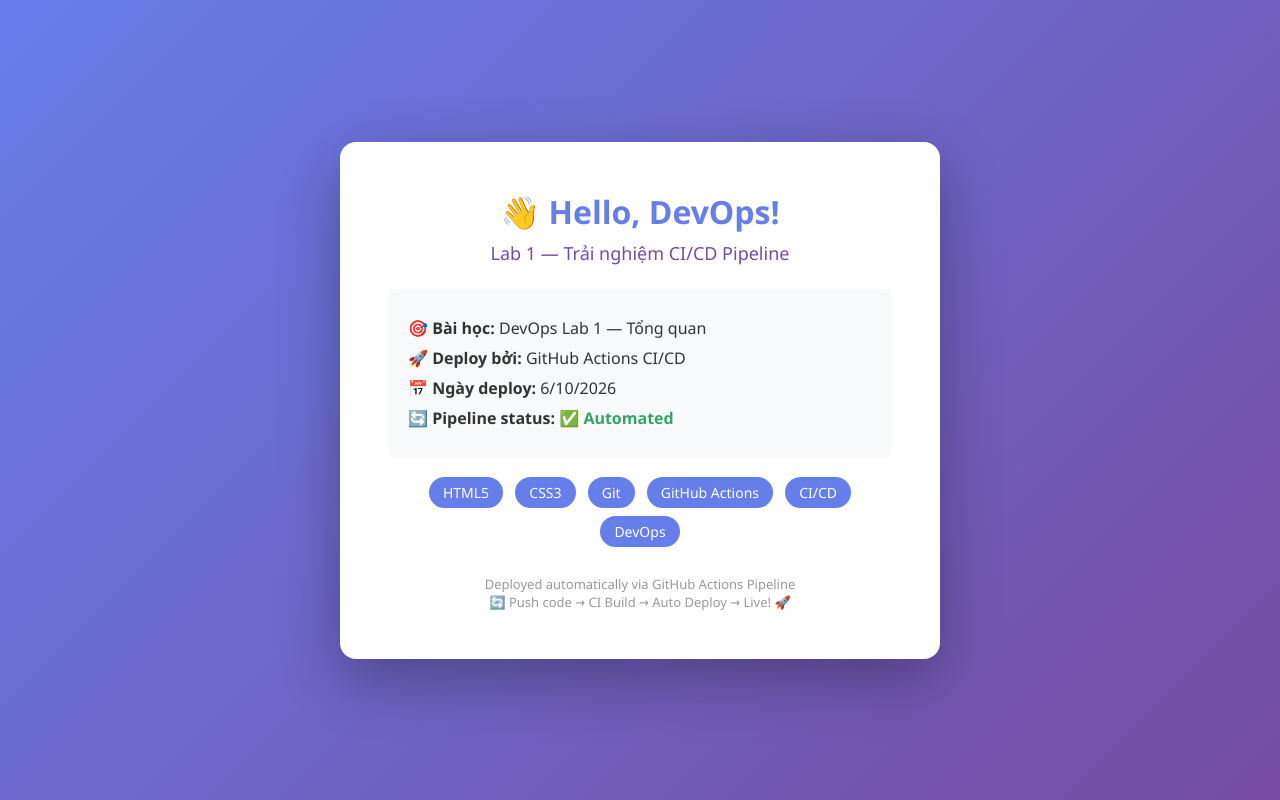
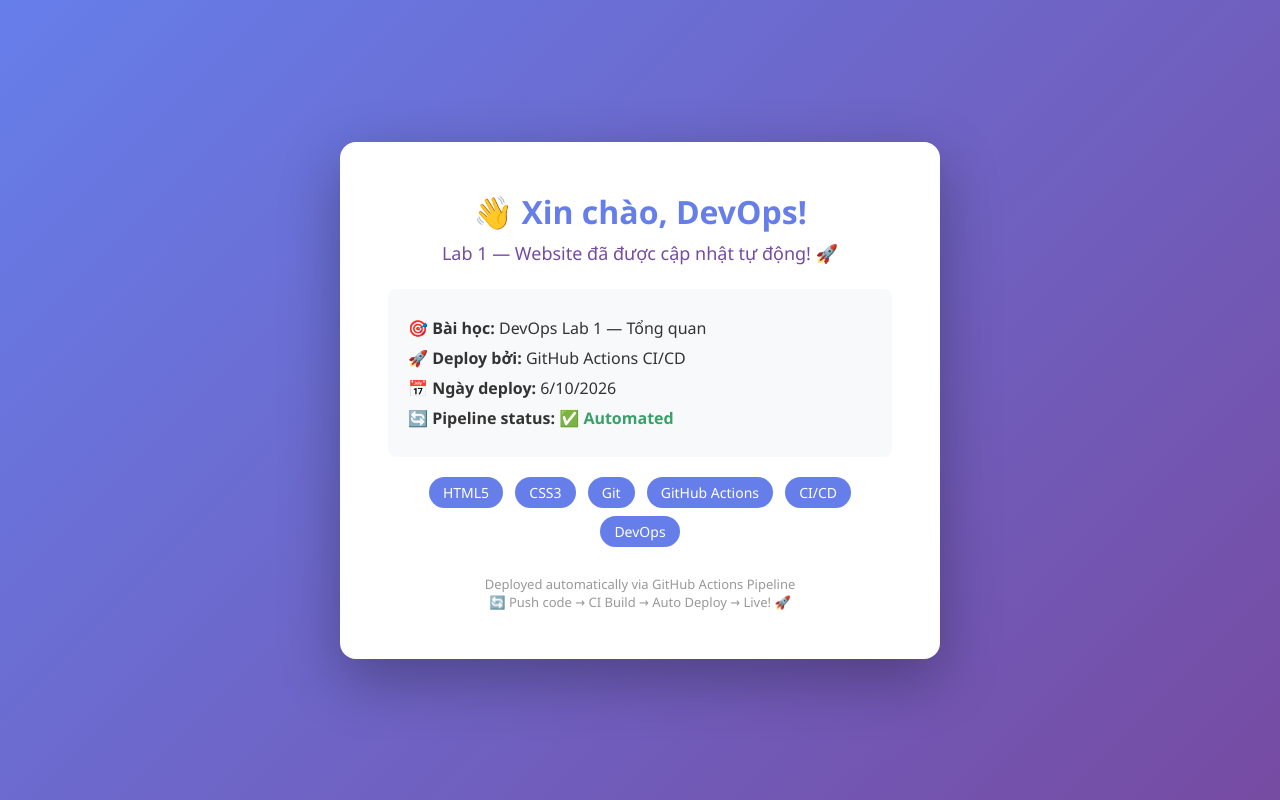
Before and after one commit to tuanbui69/devops-lab1-portfolio, a plain HTML site: page index.html in a window 1280 px wide. Drawn offline with Linux system fonts and the light colour scheme.

Commit message:
update: change title to Vietnamese

```diff
--- a/index.html
+++ b/index.html
@@ -42,8 +42,8 @@
 </head>
 <body>
     <div class="container">
-        <h1>👋 Hello, DevOps!</h1>
-        <h2>Lab 1 — Trải nghiệm CI/CD Pipeline</h2>
+        <h1>👋 Xin chào, DevOps!</h1>
+        <h2>Lab 1 — Website đã được cập nhật tự động! 🚀</h2>
 
         <div class="info">
             <p>🎯 <strong>Bài học:</strong> DevOps Lab 1 — Tổng quan</p>
```
